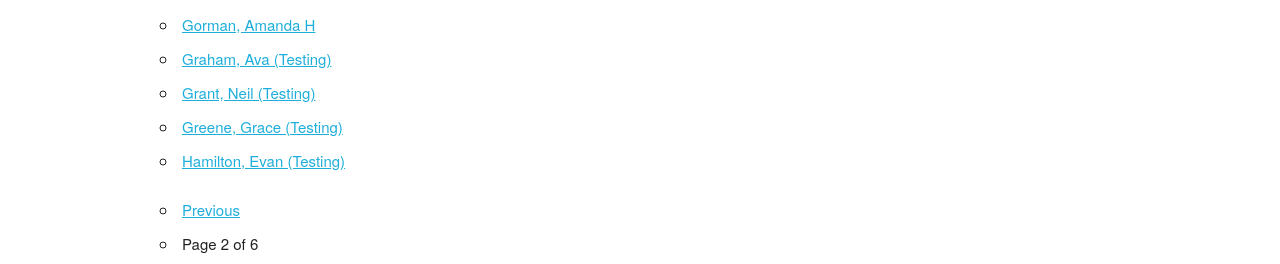
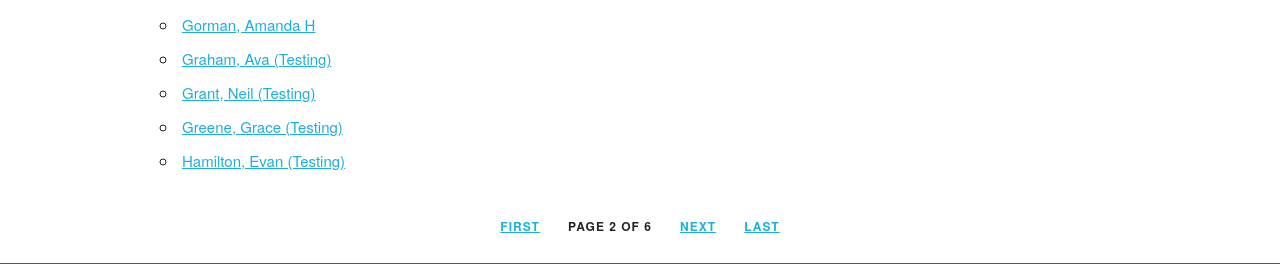
Before and after one commit to chiayi0327/lee_chiayi_ezu, a Django app: page /student/?page=2 in a window 1280 px wide. Shown: the part 1011-1275 px from the top of the page. Run offline with Django 3.2, Linux system fonts and the light colour scheme; data comes from the database, SQL or seed files in the repository; some libraries are stand-ins or nearby versions.

Commit message:
fix student list page into class

```diff
--- a/lee_chiayi_ezu/courseinfo/templates/courseinfo/student_list.html
+++ b/lee_chiayi_ezu/courseinfo/templates/courseinfo/student_list.html
@@ -20,25 +20,4 @@
             <li><em>There are currently no students available.</em></li>
         {% endfor %}
     </ul>
-
-      {% if is_paginated %}
-    <ul>
-      {% if previous_page_url %}
-        <li>
-          <a href="{{ previous_page_url }}">
-            Previous</a>
-        </li>
-      {% endif %}
-      <li>
-        Page {{ student_list.number }}
-        of {{ paginator.num_pages }}
-      </li>
-      {% if next_page_url %}
-        <li>
-          <a href="{{ next_page_url }}">
-            Next</a>
-        </li>
-      {% endif %}
-    </ul>
-  {% endif %}
 {% endblock %}
--- a/lee_chiayi_ezu/courseinfo/views.py
+++ b/lee_chiayi_ezu/courseinfo/views.py
@@ -414,58 +414,51 @@
 
 
 # class StudentList(View):
+# 	page_kwarg = 'page'
+# 	paginate_by = 25;
+# 	template_name = 'courseinfo/student_list.html'
 #
 # 	def get(self, request):
+# 		students = Student.objects.all()
+# 		paginator = Paginator(
+# 			students,
+# 			self.paginate_by
+# 		)
+# 		page_number = request.GET.get(
+# 			self.page_kwarg
+# 		)
+# 		try:
+# 			page = paginator.page(page_number)
+# 		except PageNotAnInteger:
+# 			page = paginator.page(1)
+# 		except EmptyPage:
+# 			page = paginator.page(
+# 				paginator.num_pages)
+# 		if page.has_previous():
+# 			prev_url = "?{pkw}={n}".format(
+# 				pkw=self.page_kwarg,
+# 				n=page.previous_page_number())
+# 		else:
+# 			prev_url = None
+# 		if page.has_next():
+# 			next_url = "?{pkw}={n}".format(
+# 				pkw=self.page_kwarg,
+# 				n=page.next_page_number())
+# 		else:
+# 			next_url = None
+# 		context = {
+# 			'is_paginated':
+# 				page.has_other_pages(),
+# 			'next_page_url': next_url,
+# 			'paginator': paginator,
+# 			'previous_page_url': prev_url,
+# 			'student_list': page,
+# 		}
 # 		return render(
-# 			request,
-# 			'courseinfo/student_list.html',
-# 			{'student_list': Student.objects.all()}
-# 		)
-
-
-class StudentList(View):
-	page_kwarg = 'page'
-	paginate_by = 25;
-	template_name = 'courseinfo/student_list.html'
-
-	def get(self, request):
-		students = Student.objects.all()
-		paginator = Paginator(
-			students,
-			self.paginate_by
-		)
-		page_number = request.GET.get(
-			self.page_kwarg
-		)
-		try:
-			page = paginator.page(page_number)
-		except PageNotAnInteger:
-			page = paginator.page(1)
-		except EmptyPage:
-			page = paginator.page(
-				paginator.num_pages)
-		if page.has_previous():
-			prev_url = "?{pkw}={n}".format(
-				pkw=self.page_kwarg,
-				n=page.previous_page_number())
-		else:
-			prev_url = None
-		if page.has_next():
-			next_url = "?{pkw}={n}".format(
-				pkw=self.page_kwarg,
-				n=page.next_page_number())
-		else:
-			next_url = None
-		context = {
-			'is_paginated':
-				page.has_other_pages(),
-			'next_page_url': next_url,
-			'paginator': paginator,
-			'previous_page_url': prev_url,
-			'student_list': page,
-		}
-		return render(
-			request, self.template_name, context)
+# 			request, self.template_name, context)
+class StudentList(PageLinksMixin, ListView):
+	paginate_by = 25
+	model = Student
 
 
 class StudentDetail(View):
```
